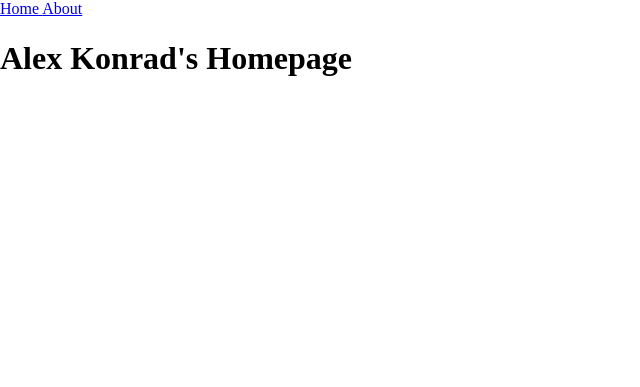
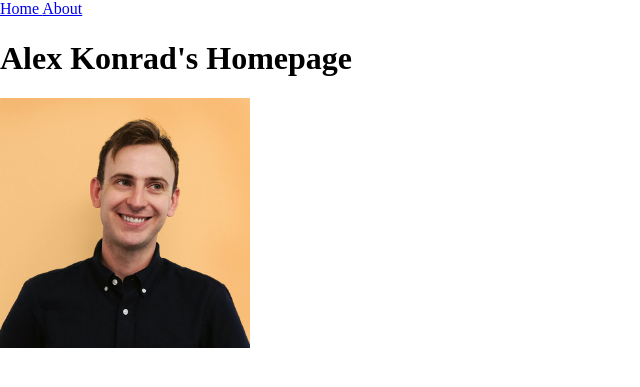
Before and after one commit to alexkonrad/alexkonrad.github.io, a Jekyll site: the page built from index.html, in a window 1280 px wide. Shown: the top 387 px of the page, without its empty margins (0-640 px from the left). Built offline with Jekyll 4.4.1, drawn with Linux system fonts in a browser that asks for light colours.

Commit message:
WIP Rebuild

```diff
--- a/_config.yml
+++ b/_config.yml
@@ -0,0 +1 @@
+profile_picture: 'assets/images/alex-konrad.jpg'
--- a/_sass/main.scss
+++ b/_sass/main.scss
@@ -0,0 +1,3 @@
+.profile-picture {
+  width: 250px;
+}
--- a/index.html
+++ b/index.html
@@ -4,3 +4,4 @@ title: Alex Konrad
 headline: Alex Konrad's Homepage
 ---
 <h1>{{ page.headline }}</h1>
+<img src="{{ site.profile_picture }}" class="profile-picture" />
--- a/robots.txt
+++ b/robots.txt
@@ -0,0 +1,2 @@
+User-agent: *
+Disallow: /
```
Also changed, not shown: 2018-11-04-hello-world.md (added), assets/images/alex-konrad.jpg.
